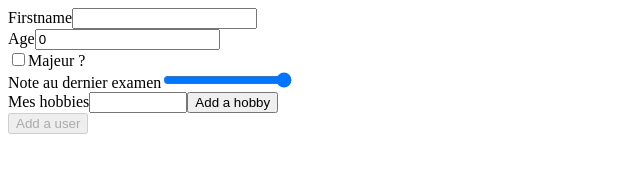
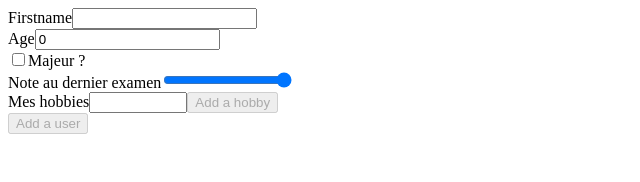
Before and after one commit to ndjerrou/dealing_with_forms, a React (Create React App) app: page / in a window 1280 px wide. Shown: the top 182 px of the page, without its empty margins (0-640 px from the left). Built offline with nearby package versions, Linux system fonts and the light colour scheme.

Commit message:
conditionnally disable button to add an hobby

```diff
--- a/src/component/AddUser.js
+++ b/src/component/AddUser.js
@@ -103,7 +103,11 @@ const AddUser = () => {
             style={{ width: '90px' }}
             ref={hobbyInputRef}
           />
-          <button type='button' onClick={addHobby}>
+          <button
+            disabled={formData.hobby.length < 3}
+            type='button'
+            onClick={addHobby}
+          >
             Add a hobby
           </button>
         </div>
```
